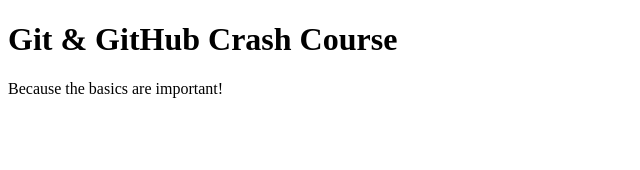
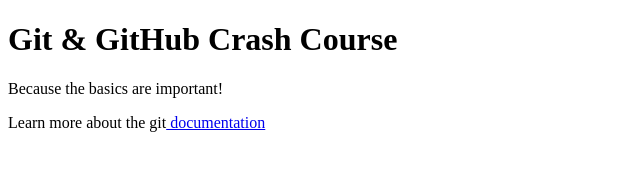
Before and after one commit to Sumandeveloper/Demo1, a plain HTML site: page index.html in a window 1280 px wide. Shown: the whole page, without its empty margins (0-640 px from the left). Drawn offline with Linux system fonts and the light colour scheme.

Commit message:
added gitofficial website

```diff
--- a/index.html
+++ b/index.html
@@ -9,5 +9,6 @@
   <body>
     <h1>Git & GitHub Crash Course</h1>
     <p>Because the basics are important!</p>
+    <p>Learn more about the git<a href="https://git-scm.com/"> documentation</a></p>
   </body>
 </html>
```
